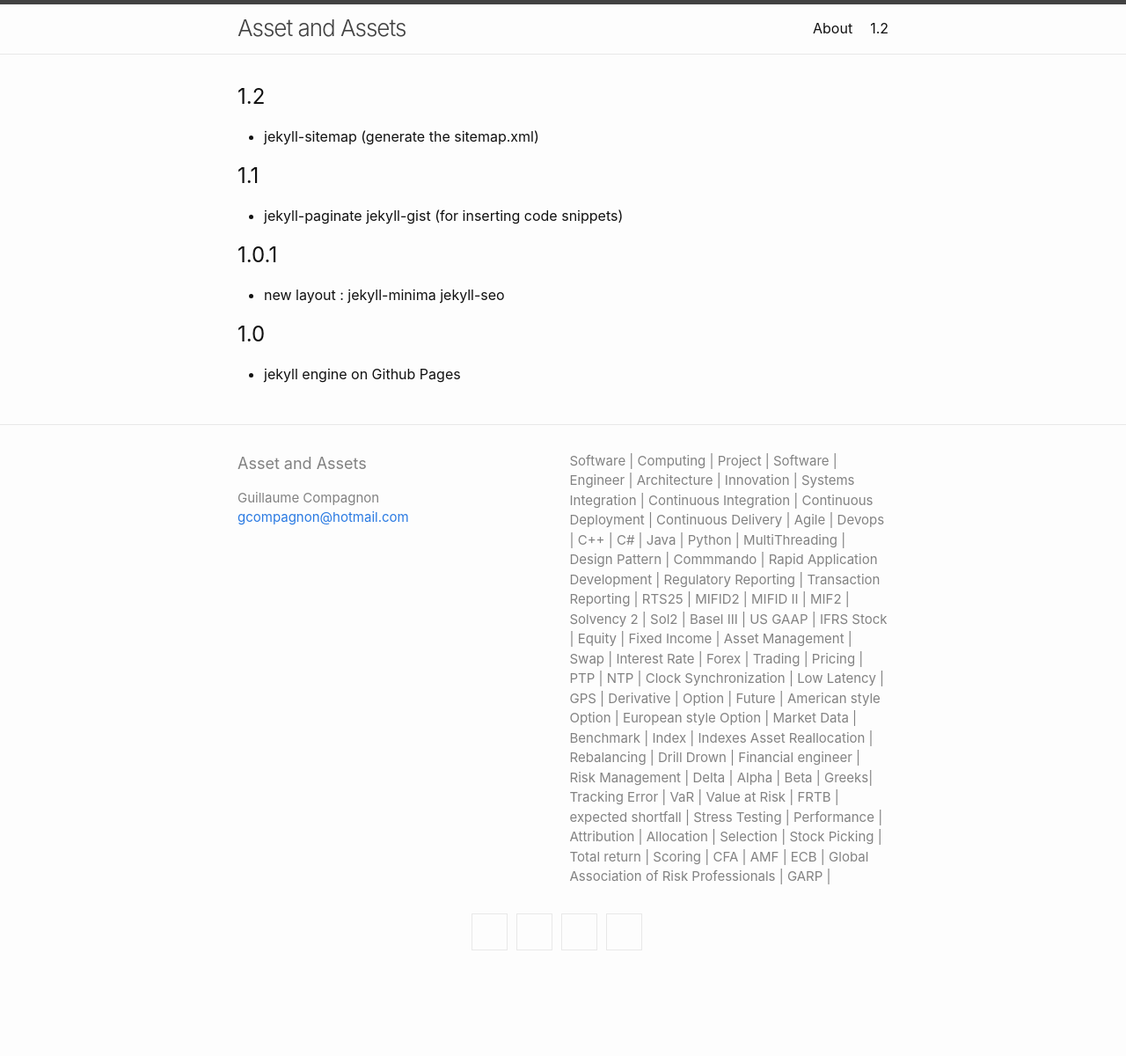
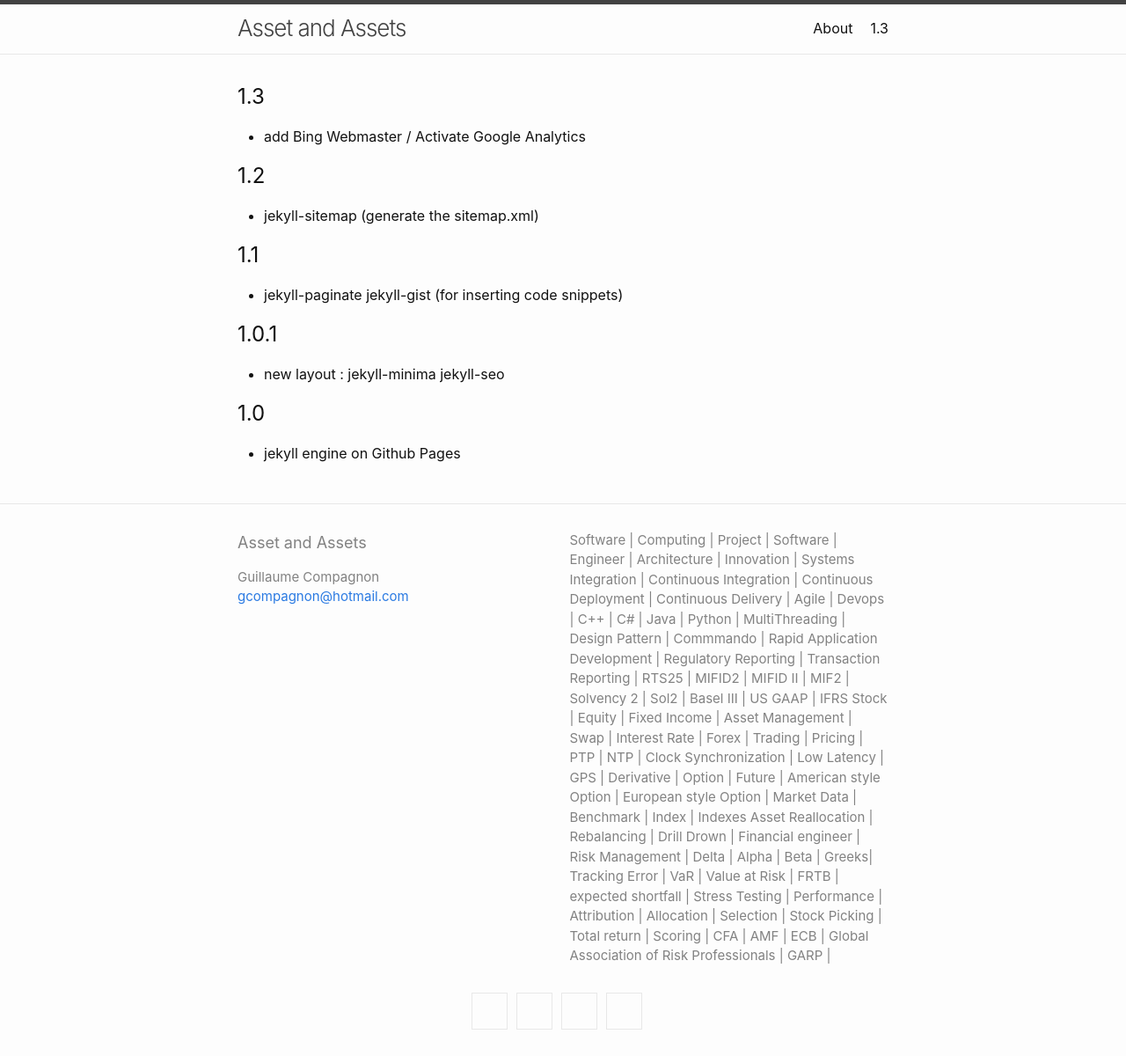
Before and after one commit to gcompagnon/gcompagnon.github.io, a Jekyll site: the page built from history.md, in a window 1280 px wide. Shown: the whole page at 88% size. Built offline with Jekyll 4.4.1, drawn with Linux system fonts in a browser that asks for light colours; our own code applies the rules of GitHub Pages for plain Markdown files; before the commit the page ends 1110 px from its top, so only the background shows below that.

Commit message:
add web crawling

```diff
--- /dev/null
+++ b/_includes/bing-webmaster.html
@@ -0,0 +1,3 @@
+<!-- Begin BingWebmaster -->
+<meta name="msvalidate.01" content="1AF8C610DDEC1F17F9D4C06F4B9407E9" />
+<!-- End BingWebmaster -->
--- a/_includes/google-analytics.html
+++ b/_includes/google-analytics.html
@@ -1,3 +1,4 @@
+<!-- Begin GoogleAnalystics -->
 <script async src="https://www.googletagmanager.com/gtag/js?id={{ site.google_analytics }}"></script>
 <script>
   window['ga-disable-{{ site.google_analytics }}'] = window.doNotTrack === "1" || navigator.doNotTrack === "1" || navigator.doNotTrack === "yes" || navigator.msDoNotTrack === "1";
@@ -7,3 +8,4 @@
 
   gtag('config', '{{ site.google_analytics }}');
 </script>
+<!-- End GoogleAnalystics -->
--- a/_includes/head.html
+++ b/_includes/head.html
@@ -5,7 +5,6 @@
     {%- seo -%}
     <link rel="stylesheet" href="{{ "/assets/css/style.css" | relative_url }}">
     {% feed_meta %}
-    {%- if jekyll.environment == 'production' and site.google_analytics -%}
-      {%- include google-analytics.html -%}
-    {%- endif -%}
-  </head>
+    {%- include google-analytics.html -%}
+    {%- include bing-webmaster.html -%}
+</head>
--- a/history.md
+++ b/history.md
@@ -1,3 +1,7 @@
+## 1.3
+
+* add Bing Webmaster / Activate Google Analytics
+
 ## 1.2
 
 * jekyll-sitemap (generate the sitemap.xml)
```
